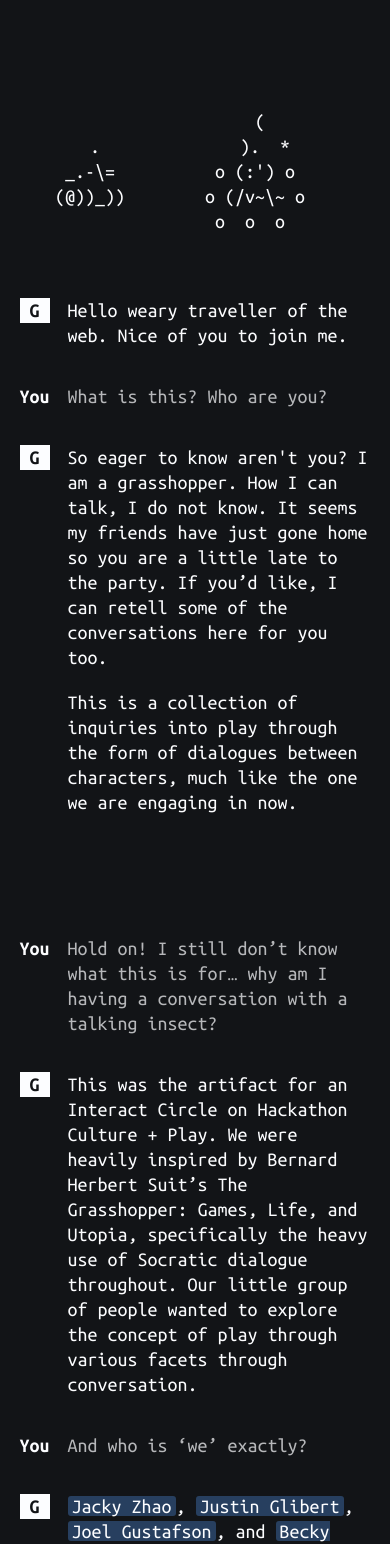
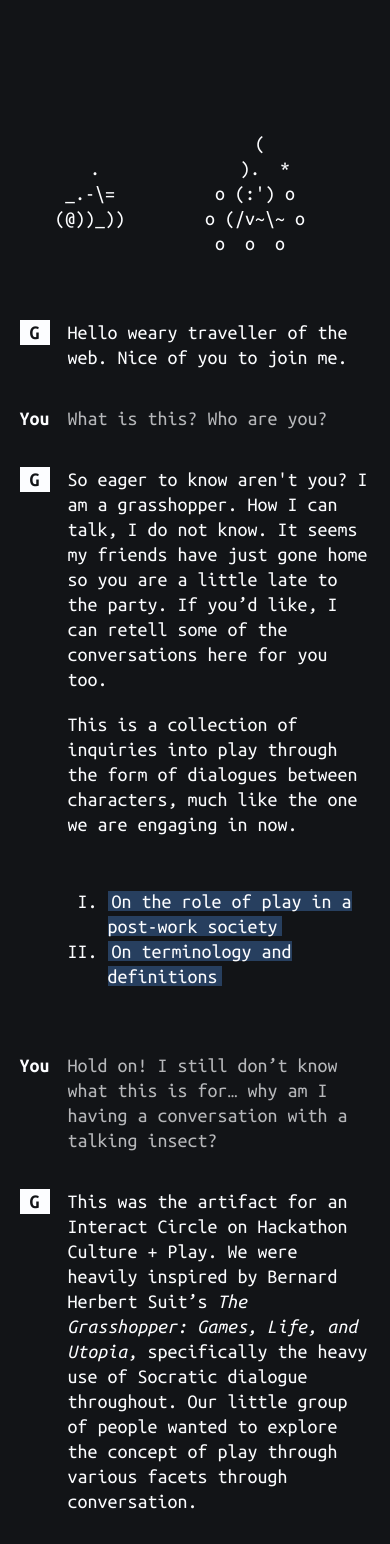
Before and after one commit to jackyzha0/play, a Next.js app: page / in a window 390 px wide. Shown: the top 1544 px of the page. Built offline with nearby package versions, Linux system fonts and the light colour scheme.

Commit message:
fixing styles

```diff
--- a/dialogue/about_2.md
+++ b/dialogue/about_2.md
@@ -1,6 +1,6 @@
 You: Hold on! I still don’t know what this is for… why am I having a conversation with a talking insect?
 
-G: This was the artifact for an Interact Circle on Hackathon Culture + Play. We were heavily inspired by Bernard Herbert Suit’s The Grasshopper: Games, Life, and Utopia, specifically the heavy use of Socratic dialogue throughout. Our little group of people wanted to explore the concept of play through various facets through conversation.
+G: This was the artifact for an Interact Circle on Hackathon Culture + Play. We were heavily inspired by Bernard Herbert Suit’s *The Grasshopper: Games, Life, and Utopia*, specifically the heavy use of Socratic dialogue throughout. Our little group of people wanted to explore the concept of play through various facets through conversation.
 
 You: And who is ‘we’ exactly?
 
--- a/pages/index.js
+++ b/pages/index.js
@@ -5,6 +5,12 @@ import Page from '../components/page'
 export default function Home() {
   return <>
     <Page dialogue={pt1} active="G" includeFooter={false} />
+    <div className="main-body main-index">
+      <ol type="I">
+        <li><a href="/play-to-win">On the role of play in a post-work society</a></li>
+        <li><a href="/new-words">On terminology and definitions</a></li>
+      </ol>
+    </div>
     <Page dialogue={pt2} active="G" includeHeader={false} includeFooter={false} />
   </>
 }
--- a/styles/globals.css
+++ b/styles/globals.css
@@ -2,38 +2,37 @@
   --bg: #121417;
   --text: #fcfdff;
   --highlight: #5196f055;
+  --highlight-hover: #5196f0cc;
 }
 
 html,
 body {
   padding: 0;
-  margin: 0;
+  margin: 5vh 0;
   background-color: var(--bg);
   color: var(--text);
 }
 
-p, span, a, code, pre, h1, h2, h3, h4, footer {
+p, span, a, code, pre, h1, h2, h3, h4, footer, li::marker {
   font-family: 'Ubuntu Mono', monospace;
   font-size: 1.25rem;
   line-height: 1.25em;
 }
 
-a {
+a, a > sup {
   color: inherit;
   background-color: var(--highlight);
   padding: 0 0.2em;
-  border-radius: 3px;
   text-decoration: none;
+  transition: 1s ease background-color;
+}
+
+a:hover, a:hover > sup {
+  background-color: var(--highlight-hover);
 }
 
 a[href^="#"] {
   background-color: transparent;
-}
-
-a[href^="#"] > sup {
-  background-color: var(--highlight);
-  padding: 0 0.2em;
-  border-radius: 3px;
 }
 
 * {
@@ -49,13 +48,13 @@ a[href^="#"] > sup {
 .main-body {
   text-align: left;
   width: 50vw;
-  margin: 10vh 25vw;
+  margin: 0 25vw;
 }
 
 @media all and (max-width: 1200px) {
   .main-body {
     width: 90vw;
-    margin: 10vh 5vw;
+    margin: 0 5vw;
   }
 }
 
@@ -113,10 +112,13 @@ hr:after {
 
 .footer * {
   font-size: 1.3rem;
-  border-radius: 0;
   background-color: transparent;
 }
 
 .footer p {
   opacity: 0.5;
 }
+
+.main-index > ol {
+  margin-left: 3em;
+}
```
